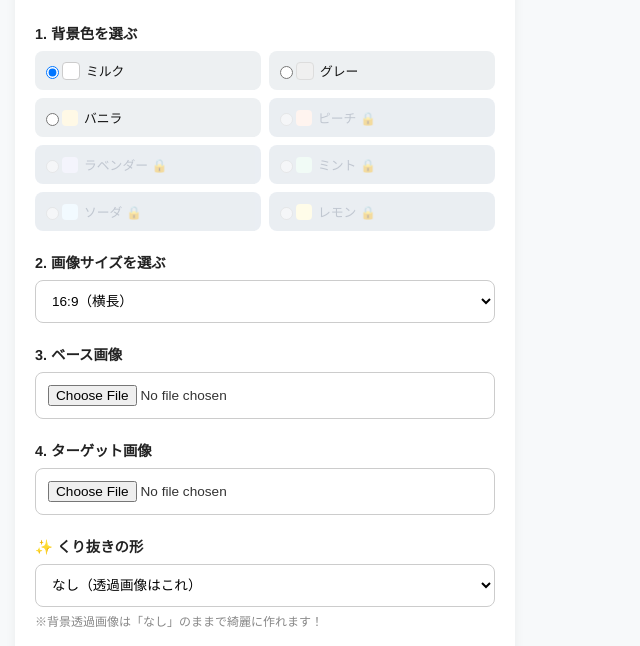
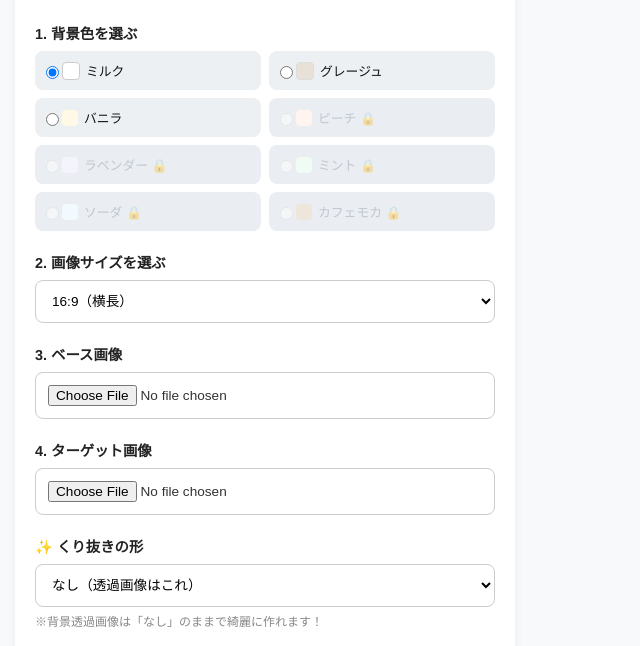
Before and after one commit to tsubuo11035103-a11y/sagase-generator, a website: page index.html in a window 1280 px wide. Shown: the part 89-735 px from the top of the page, without its empty margins (0-640 px from the left). Drawn offline with Linux system fonts and the light colour scheme.

Commit message:
Update index.html

```diff
--- a/index.html
+++ b/index.html
@@ -14,14 +14,14 @@
     <label>1. 背景色を選ぶ</label>
     <div class="color-picker">
       <label><input type="radio" name="bg-color" value="#ffffff" checked> <span class="color-box" style="background:#ffffff; border:1px solid #ccc;"></span> ミルク</label>
-      <label><input type="radio" name="bg-color" value="#f0f0f0"> <span class="color-box" style="background:#f0f0f0; border:1px solid #ddd;"></span> グレー</label>
+      <label><input type="radio" name="bg-color" value="#e8e1d8"> <span class="color-box" style="background:#e8e1d8; border:1px solid #ddd;"></span> グレージュ</label>
       <label><input type="radio" name="bg-color" value="#fff9e6"> <span class="color-box" style="background:#fff9e6;"></span> バニラ</label>
 
       <label class="color-locked"><input type="radio" name="bg-color" value="#ffe5d9" disabled> <span class="color-box" style="background:#ffe5d9;"></span> ピーチ 🔒</label>
       <label class="color-locked"><input type="radio" name="bg-color" value="#e6e6fa" disabled> <span class="color-box" style="background:#e6e6fa;"></span> ラベンダー 🔒</label>
       <label class="color-locked"><input type="radio" name="bg-color" value="#ddf7ea" disabled> <span class="color-box" style="background:#ddf7ea;"></span> ミント 🔒</label>
       <label class="color-locked"><input type="radio" name="bg-color" value="#dff4ff" disabled> <span class="color-box" style="background:#dff4ff;"></span> ソーダ 🔒</label>
-      <label class="color-locked"><input type="radio" name="bg-color" value="#fff8c9" disabled> <span class="color-box" style="background:#fff8c9;"></span> レモン 🔒</label>
+      <label class="color-locked"><input type="radio" name="bg-color" value="#d8c1a7" disabled> <span class="color-box" style="background:#d8c1a7;"></span> カフェモカ 🔒</label>
     </div>
   </div>
 
```
